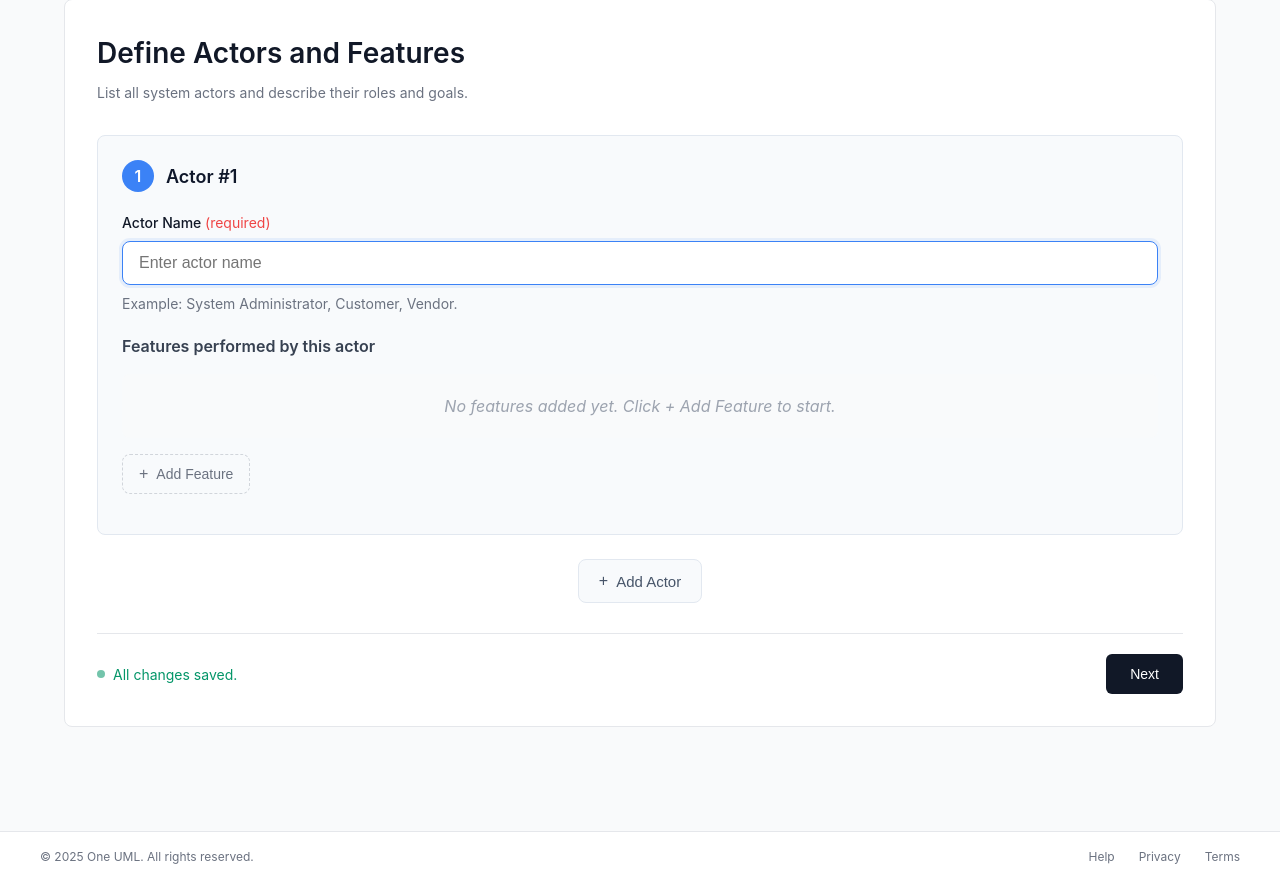
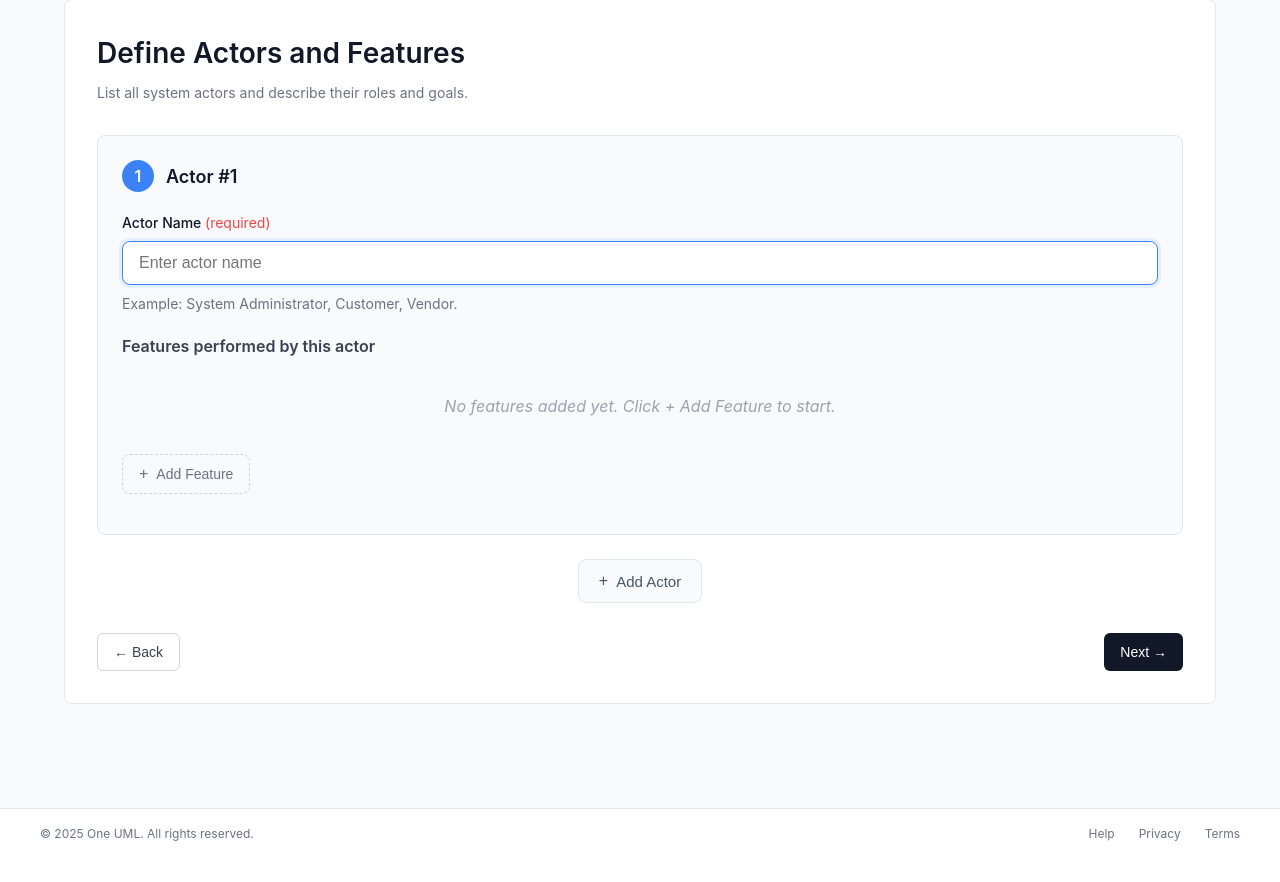
Before and after one commit to AgileSoftDev-2025/SRS-Generator-Tools, a Django app: page /use-case-diagram/ in a window 1280 px wide. Shown: the part 98-980 px from the top of the page. After the commit the page ends 939 px from the top, so only its background shows below. Run offline with Django 5.2, Linux system fonts and the light colour scheme.

Commit message:
menambahkan tombol back pada file use_case_diagram

```diff
--- a/main/templates/main/use_case_diagram.html
+++ b/main/templates/main/use_case_diagram.html
@@ -362,13 +362,11 @@
             border-color: #cbd5e1;
         }
 
-        .footer-actions {
+        /* 🔥 PERUBAHAN PENTING: Styling untuk tombol navigasi disamakan dengan user_story.html */
+        .navigation {
             display: flex;
             justify-content: space-between;
-            align-items: center;
             margin-top: 30px;
-            padding-top: 20px;
-            border-top: 1px solid #e5e7eb;
         }
 
         .save-indicator {
@@ -387,20 +385,35 @@
             animation: pulse 2s infinite;
         }
 
-        .next-btn {
-            background: #3b82f6;
+        /* 🔥 PERUBAHAN: Tombol Back dan Next disamakan dengan user_story.html */
+        #backBtn {
+            background-color: white;
+            color: #374151;
+            border: 1px solid #d1d5db;
+            border-radius: 6px;
+            padding: 10px 16px;
+            cursor: pointer;
+            font-size: 14px;
+            transition: background-color 0.2s;
+        }
+
+        #backBtn:hover {
+            background-color: #f9fafb;
+        }
+
+        #nextBtn {
+            background-color: #111827;
             color: white;
             border: none;
-            padding: 12px 24px;
-            border-radius: 8px;
-            font-size: 15px;
-            font-weight: 500;
+            border-radius: 6px;
+            padding: 10px 16px;
             cursor: pointer;
-            transition: background 0.2s;
+            font-size: 14px;
+            transition: background-color 0.2s;
         }
 
-        .next-btn:hover {
-            background: #2563eb;
+        #nextBtn:hover {
+            background-color: #1f2937;
         }
 
         .delete-feature-btn {
@@ -480,12 +493,14 @@
                 Add Actor
             </button>
 
-            <div class="footer-actions">
-                <div class="save-indicator">
-                    <div class="save-dot"></div>
-                    <span>All changes saved.</span>
-                </div>
-                <button id="nextBtn" class="btn btn-primary">Next</button>
+            <!-- 🔥 PERUBAHAN: Layout tombol navigasi disamakan dengan user_story.html -->
+            <div class="navigation">
+                <button class="btn-outline" id="backBtn">
+                    ← Back
+                </button>
+                <button class="btn-primary" id="nextBtn">
+                    Next →
+                </button>
             </div>
         </div>
     </main>
@@ -529,6 +544,13 @@
                         // 🔥 PERUBAHAN: Navigasi ke URL Django yang benar
                         window.location.href = nextPage;
                     }
+                });
+
+                // 🔥 TAMBAHKAN: Event listener untuk tombol back
+                document.getElementById('backBtn').addEventListener('click', () => {
+                    this.saveData(); // Simpan data sebelum kembali
+                    // 🔥 PERUBAHAN: Kembali ke halaman sebelumnya (sesuaikan dengan URL yang benar)
+                    window.location.href = '/'; // Ganti dengan URL halaman sebelumnya jika ada
                 });
             }
 
```
Also changed, not shown: db.sqlite3.
